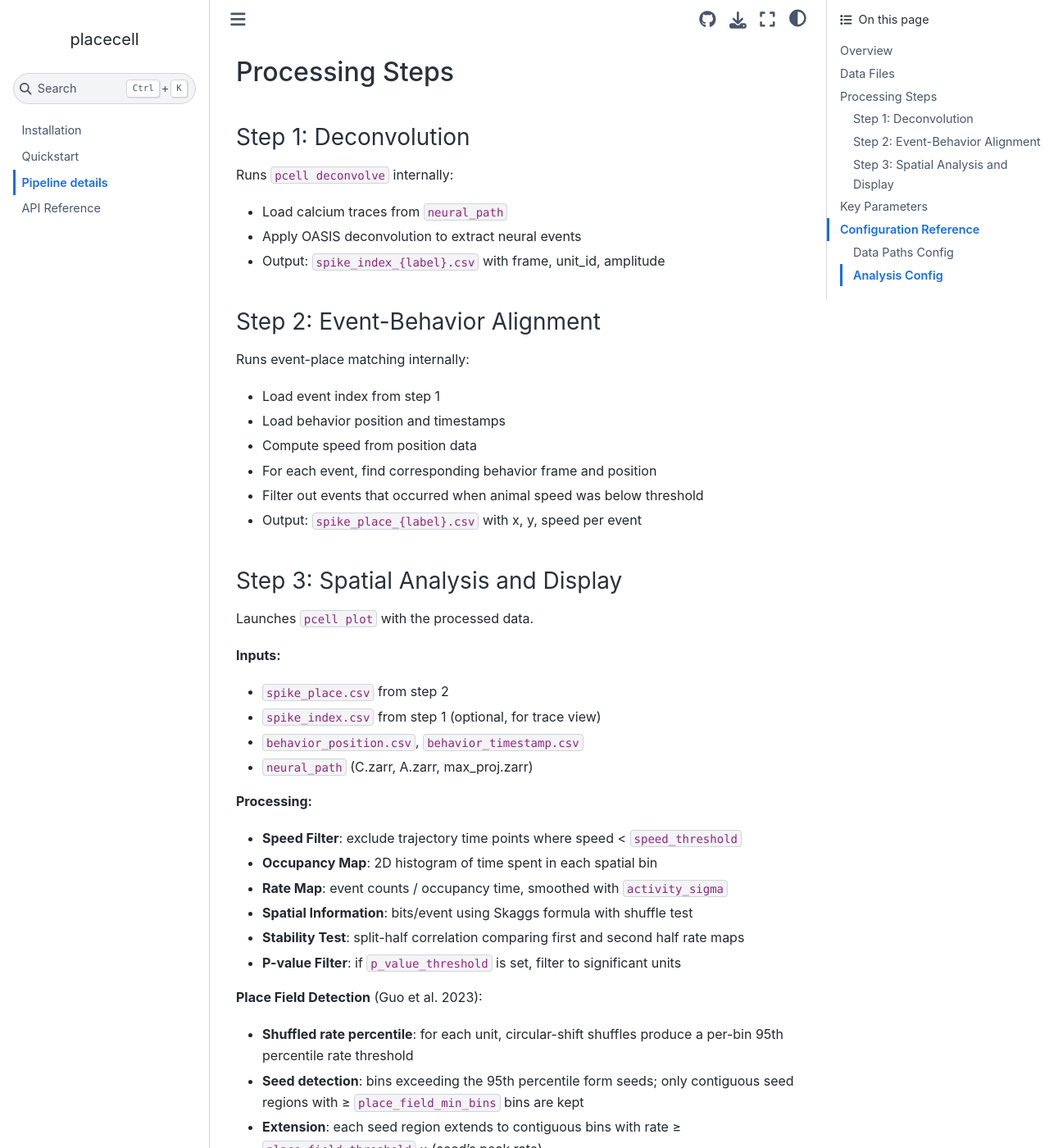
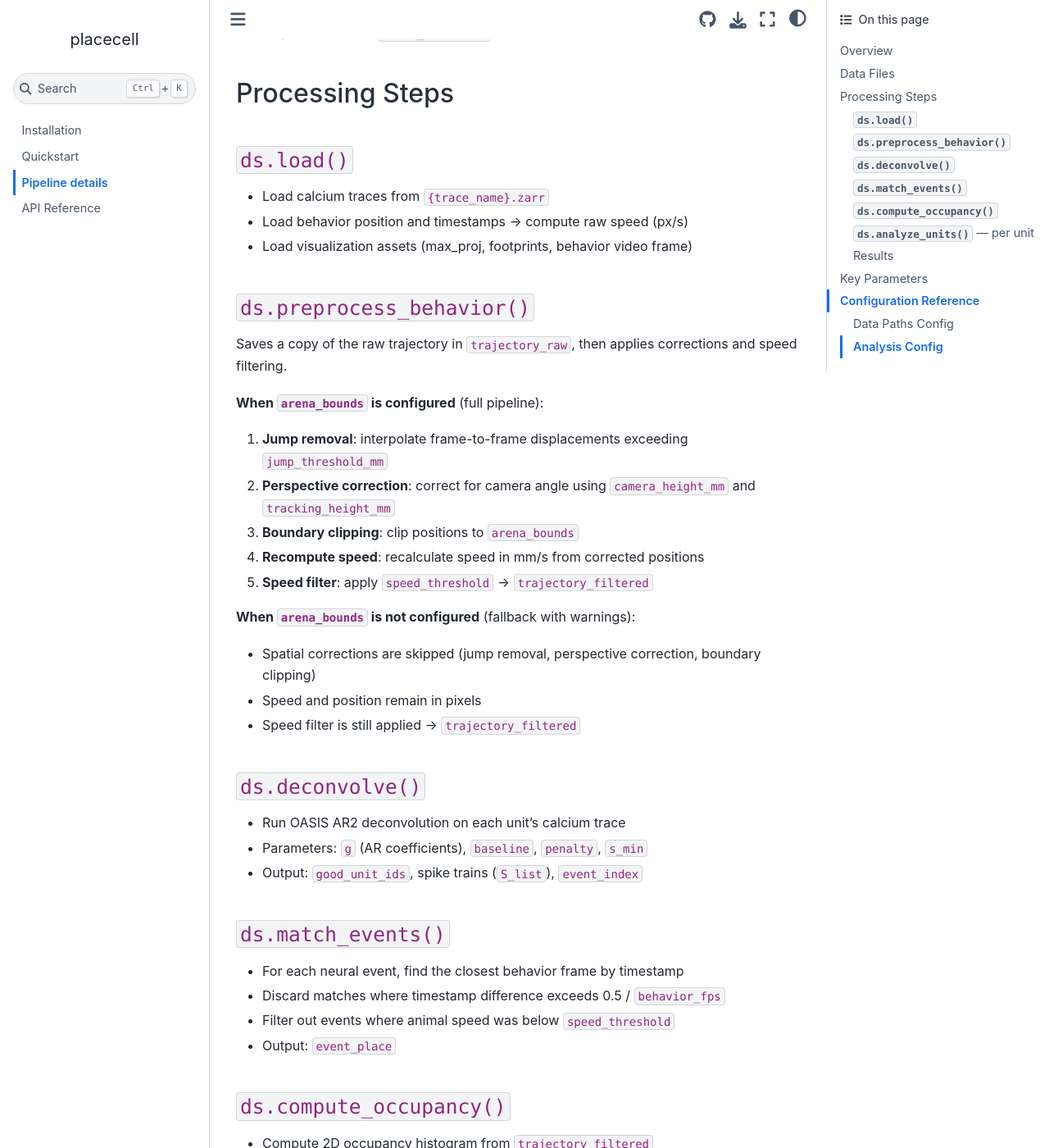
Before and after one commit to miniscope/placecell, a Sphinx documentation site: the page built from docs/pipeline.md, in a window 1280 px wide and 1400 px high, scrolled down 895 px. Shown: the whole window at 82% size. Built offline with Sphinx 7.4.7 and the Sphinx Book theme 1.1.4, drawn with Linux system fonts in a browser that asks for light colours; some of the changed text lies outside the part shown.

Commit message:
removed unused parameters/options, update docs, behavior preprocessing

````diff
--- a/docs/pipeline.md
+++ b/docs/pipeline.md
@@ -6,147 +6,168 @@ This document explains how the spatial neural activity analysis pipeline works.
 
 :::{dropdown} Pipeline Flowchart
 ```mermaid
-flowchart LR
+flowchart TD
     subgraph Input
-        A[("{trace_name}.zarr")]
-        A2[("A.zarr (optional)")]
-        A3[("max_proj.zarr (optional)")]
-        B[(neural_timestamp.csv)]
-        C[(behavior_position.csv)]
-        D[(behavior_timestamp.csv)]
+        subgraph Neural
+            A[("traces (.zarr)")]
+            B[("timestamp (.csv)")]
+        end
+        subgraph Behavior
+            C[("position (.csv)")]
+            D[("timestamp (.csv)")]
+        end
     end
 
-    subgraph Neural Processing
-        A --> E(Deconvolution)
-        E --> F[(event_index.csv)]
+    subgraph load ["ds.load()"]
+        A --> traces[Calcium Traces]
+        C --> load_beh("Load Positions<br/>• Compute Speed")
+        D --> load_beh
+        load_beh --> traj["Trajectory"]
     end
 
-    subgraph Event-Behavior Alignment
-        F --> G(Event-Place Matching)
-        B --> G
-        C --> G
-        D --> G
-        G --> R(Speed Filter)
-        R --> H[(event_place.csv)]
+    subgraph preprocess ["ds.preprocess_behavior()"]
+        traj --> PP("• Jump Removal<br/>• Perspective Correction<br/>• Boundary Clipping<br/>• Recompute Speed (mm/s)")
+        PP --> SF(Speed Filter)
+        SF --> traj_filt[Filtered Trajectory]
     end
 
-    subgraph pcell plot
-        A --> O
-        A2 --> O
-        A3 --> O
-        F --> O
-        Q --> P
-        H --> P
-        J --> P
-        K --> P
-        L --> P
-        N --> P
-        S --> P
-        subgraph Spatial Analysis
-            C --> I(Speed Filter)
-            D --> I
-            I --> Q[(Filtered Trajectory)]
-            Q --> J(Occupancy Map)
-            H --> K(Rate Map)
-            J --> K
-            K --> L(Spatial Information)
-            K --> S(Stability Test)
-            L --> N(Significance Test)
-        end
+    subgraph deconv ["ds.deconvolve()"]
+        traces --> OASIS(OASIS AR2 Deconvolution)
+        OASIS --> S_list[Event Trains]
+        OASIS --> event_idx[(event_index)]
+    end
 
-        subgraph Display
-            O[[Neural Data]] --> M(Place Cell Viewer)
-            P[[Spatial Maps]] --> M
-        end
+    subgraph match ["ds.match_events()"]
+        event_idx --> EM("• Timestamp Matching<br/>• Speed Filter")
+        B --> EM
+        traj --> EM
+        EM --> event_place[(event_place)]
+    end
 
+    subgraph occupancy ["ds.compute_occupancy()"]
+        traj_filt --> OCC(Occupancy Map)
+    end
+
+    event_place --> unit_input["• Events<br/>• Occupancy<br/>• Filtered Trajectory"]
+    OCC --> unit_input
+    traj_filt --> unit_input
+
+    subgraph analyze ["ds.analyze_units() — per unit"]
+        unit_input --> RM(Rate Map)
+        unit_input --> SI("Spatial Information<br/>+ Shuffle Test")
+        SI --> pval[SI p-value]
+        unit_input --> RATE_SHUF("Shuffled Rate<br/>Percentile")
+        RATE_SHUF --> PF("Place Field Detection")
+        unit_input --> STAB("Split-Half Stability<br/>+ Shuffle Test")
+        STAB --> stab_p[Stability p-value]
+    end
+
+    subgraph results [Results]
+        pval --> PC{"Place Cell<br/>Classification"}
+        stab_p --> PC
+        PF --> COV(Coverage Analysis)
+        PC --> browse(Interactive Browser)
+        COV --> browse
     end
 ```
 :::
 
 ## Data Files
 
-**Input files (in `neural_path` directory):**
-- `{trace_name}.zarr`: calcium traces (frames × units), name specified by `trace_name` in config (e.g., `C.zarr` or `C_lp.zarr`)
+**Neural inputs** (in `neural_path` directory):
+- `{trace_name}.zarr`: calcium traces (frames × units). Name set by `trace_name` in config (e.g. `C.zarr`, `C_lp.zarr`)
 - `A.zarr`: spatial footprints for cell contour overlay (optional)
 - `max_proj.zarr`: max projection image for visualization background (optional)
 
-**Other input files:**
-- `neural_timestamp.csv`: neural frame timestamps
-- `behavior_position.csv`: animal position (x, y per frame, DeepLabCut format with bodypart columns)
+**Behavior inputs:**
+- `neural_timestamp.csv`: neural frame timestamps (frame, timestamp_first, timestamp_last)
+- `behavior_position.csv`: animal position per frame (DeepLabCut format with bodypart columns)
 - `behavior_timestamp.csv`: behavior frame timestamps
 
-**Intermediate files:**
-- `event_index.csv`: deconvolved neural events (frame, unit_id, amplitude)
-- `event_place.csv`: events matched to position with speed (frame, unit_id, x, y, speed) - only includes events during movement above speed threshold
+**Intermediate DataFrames** (generated during pipeline):
+- `event_index`: deconvolved neural events (frame, unit_id, amplitude `s`)
+- `event_place`: events matched to position with speed (unit_id, frame, s, x, y, speed) — only events above `speed_threshold`
 
 ## Processing Steps
 
-### Step 1: Deconvolution
+### `ds.load()`
 
-Runs `pcell deconvolve` internally:
+- Load calcium traces from `{trace_name}.zarr`
+- Load behavior position and timestamps → compute raw speed (px/s)
+- Load visualization assets (max_proj, footprints, behavior video frame)
 
-- Load calcium traces from `neural_path`
-- Apply OASIS deconvolution to extract neural events
-- Output: `spike_index_{label}.csv` with frame, unit_id, amplitude
+### `ds.preprocess_behavior()`
 
-### Step 2: Event-Behavior Alignment
+Saves a copy of the raw trajectory in `trajectory_raw`, then applies corrections and speed filtering.
 
-Runs event-place matching internally:
+**When `arena_bounds` is configured** (full pipeline):
 
-- Load event index from step 1
-- Load behavior position and timestamps
-- Compute speed from position data
-- For each event, find corresponding behavior frame and position
-- Filter out events that occurred when animal speed was below threshold
-- Output: `spike_place_{label}.csv` with x, y, speed per event
+1. **Jump removal**: interpolate frame-to-frame displacements exceeding `jump_threshold_mm`
+2. **Perspective correction**: correct for camera angle using `camera_height_mm` and `tracking_height_mm`
+3. **Boundary clipping**: clip positions to `arena_bounds`
+4. **Recompute speed**: recalculate speed in mm/s from corrected positions
+5. **Speed filter**: apply `speed_threshold` → `trajectory_filtered`
 
-### Step 3: Spatial Analysis and Display
+**When `arena_bounds` is not configured** (fallback with warnings):
 
-Launches `pcell plot` with the processed data.
+- Spatial corrections are skipped (jump removal, perspective correction, boundary clipping)
+- Speed and position remain in pixels
+- Speed filter is still applied → `trajectory_filtered`
 
-**Inputs:**
-- `spike_place.csv` from step 2
-- `spike_index.csv` from step 1 (optional, for trace view)
-- `behavior_position.csv`, `behavior_timestamp.csv`
-- `neural_path` (C.zarr, A.zarr, max_proj.zarr)
+### `ds.deconvolve()`
 
-**Processing:**
-- **Speed Filter**: exclude trajectory time points where speed < `speed_threshold`
-- **Occupancy Map**: 2D histogram of time spent in each spatial bin
-- **Rate Map**: event counts / occupancy time, smoothed with `activity_sigma`
-- **Spatial Information**: bits/event using Skaggs formula with shuffle test
-- **Stability Test**: split-half correlation comparing first and second half rate maps
-- **P-value Filter**: if `p_value_threshold` is set, filter to significant units
+- Run OASIS AR2 deconvolution on each unit's calcium trace
+- Parameters: `g` (AR coefficients), `baseline`, `penalty`, `s_min`
+- Output: `good_unit_ids`, spike trains (`S_list`), `event_index`
 
-**Place Field Detection** (Guo et al. 2023):
-- **Shuffled rate percentile**: for each unit, circular-shift shuffles produce a per-bin 95th percentile rate threshold
-- **Seed detection**: bins exceeding the 95th percentile form seeds; only contiguous seed regions with ≥ `place_field_min_bins` bins are kept
-- **Extension**: each seed region extends to contiguous bins with rate ≥ `place_field_threshold` × (seed's peak rate)
-- Red contours on rate maps show the resulting place field boundaries
+### `ds.match_events()`
 
-**Coverage Analysis:**
-- **Coverage map**: sum of place field masks across place cells (how many cells cover each bin)
+- For each neural event, find the closest behavior frame by timestamp
+- Discard matches where timestamp difference exceeds 0.5 / `behavior_fps`
+- Filter out events where animal speed was below `speed_threshold`
+- Output: `event_place`
+
+### `ds.compute_occupancy()`
+
+- Compute 2D occupancy histogram from `trajectory_filtered`
+- Smooth with `occupancy_sigma`, mask bins below `min_occupancy`
+- Output: `occupancy_time`, `valid_mask`, bin edges
+
+### `ds.analyze_units()` — per unit
+
+Four independent computations from the same inputs (events, filtered trajectory, occupancy):
+
+- **Rate map**: event weights / occupancy time, smoothed with `activity_sigma` (for display)
+- **Spatial information + shuffle test**: Skaggs SI with circular-shift shuffle → SI p-value
+- **Shuffled rate percentile**: per-bin percentile of shuffled rate maps → used for place field seed detection
+- **Split-half stability + shuffle test**: correlation between first/second half rate maps with circular-shift shuffle → stability p-value
+
+**Place cell classification**: units with SI p-value < `p_value_threshold` AND stability p-value < `p_value_threshold`.
+
+**Place field detection** (Guo et al. 2023):
+1. **Seed detection**: bins where rate exceeds the shuffled rate percentile. Only contiguous seed regions with ≥ `place_field_min_bins` bins are kept
+2. **Extension**: each seed region extends to contiguous bins with rate ≥ `place_field_threshold` × (seed's peak rate)
+
+### Results
+
+- **Coverage map**: sum of place field masks across place cells
 - **Coverage curve**: cells sorted by field size (largest first), cumulative fraction of environment covered
-
-**Display:**
-- Max projection with cell footprint overlay
-- Trajectory with event locations (only events above speed threshold)
-- Rate map (normalized event rate) with place field contour
-- SI histogram (actual SI vs shuffle distribution)
-- Stability correlation with first/second half rate maps
-- Scrollable trace view at bottom
+- **Interactive browser**: max projection overlay, trajectory with events, rate map with place field contour, SI histogram, stability maps, trace view
 
 ## Key Parameters
 
-- `speed_threshold`: minimum speed to include data (filters both trajectory and events)
-- `min_occupancy`: minimum time per bin to be valid
-- `bins`: spatial resolution (number of bins)
+- `speed_threshold`: minimum speed to include data (mm/s)
+- `min_occupancy`: minimum time per bin to be valid (seconds)
+- `bins`: spatial resolution (number of bins per axis)
 - `occupancy_sigma`: Gaussian smoothing sigma for occupancy map (in bins)
 - `activity_sigma`: Gaussian smoothing sigma for rate map (in bins)
-- `n_shuffles`: number of shuffle iterations for p-value calculation
-- `p_value_threshold`: filter units by spatial information significance
-- `place_field_threshold`: fraction of peak rate for place field boundary (red contour)
-- `place_field_min_bins`: minimum contiguous bins for a place field component (filters isolated spots)
+- `n_shuffles`: number of circular-shift shuffle iterations
+- `min_shift_seconds`: minimum circular shift for shuffle test (seconds)
+- `p_value_threshold`: p-value threshold for both SI and stability significance
+- `si_weight_mode`: `"amplitude"` (event amplitudes) or `"binary"` (event counts)
+- `place_field_threshold`: fraction of peak rate for place field extension
+- `place_field_min_bins`: minimum contiguous bins for a place field seed
+- `place_field_seed_percentile`: percentile of shuffled rates for seed detection
 
 ## Configuration Reference
 
@@ -169,41 +190,41 @@ behavior_timestamp: path/to/behavior_timestamp.csv
 :::{dropdown} pcell_config.yaml
 ```yaml
 id: pcell_config
-mio_model: placecell.config.AnalysisConfig
+mio_model: pcell.config.AnalysisConfig
 mio_version: 0.8.1
 neural:
   id: neural
   fps: 20.0
   oasis:
     id: oasis
-    g: [1.60, -0.63]  # AR(2) coefficients, null to estimate from data
+    g: [1.60, -0.63]  # AR(2) coefficients (required, usually overridden by data config)
     baseline: p10
-    penalty: 0  # Sparsity penalty (higher = fewer events). Default 0.
-    optimize_g: 0  # Number of events to use for optimizing AR coefficients. 0 = no optimization (default).
-    lambda_: null  # Regularization parameter. null = auto-determined.
-    s_min: null  # Minimum event size. Positive = direct threshold, negative = calculated, 0 = auto, null = default.
+    penalty: 0.8  # Sparsity penalty (higher = fewer events). Default 0.
+    s_min: 0  # Minimum event size threshold. Default 0.
   trace_name: C_lp
 
 behavior:
   id: behavior
   behavior_fps: 20.0
-  speed_threshold: 10.0
+  speed_threshold: 10.0  # mm/s
   speed_window_frames: 5
-  bodypart: LED_clean
+  bodypart: LED
+  jump_threshold_mm: 100  # Max plausible frame-to-frame displacement (mm)
   spatial_map:
     id: spatial_map
     bins: 50
-    min_occupancy: 0.05  # Minimum occupancy (in seconds) to include a bin in spatial map
-    occupancy_sigma: 3  # Gaussian smoothing (in bins) for occupancy map (0 = no smoothing)
-    activity_sigma: 3  # Gaussian smoothing (in bins) for spatial activity map
-    n_shuffles: 500
+    min_occupancy: 0.025  # Minimum occupancy (in seconds) to include a bin
+    occupancy_sigma: 3  # Gaussian smoothing (in bins) for occupancy map
+    activity_sigma: 3  # Gaussian smoothing (in bins) for rate map
+    n_shuffles: 1000
     random_seed: 1
-    event_threshold_sigma: 0  # Sigma multiplier for event amplitude threshold in trajectory visualization
-    p_value_threshold: 0.05  # P-value threshold. Only units with p < threshold are plotted.
+    event_threshold_sigma: 0  # Sigma multiplier for event amplitude threshold
+    p_value_threshold: 0.05  # P-value threshold for SI and stability
     min_shift_seconds: 20  # Minimum circular shift (seconds) for shuffle test
-    si_weight_mode: amplitude  # 'amplitude' (event amplitudes) or 'binary' (event counts)
-    place_field_threshold: 0.2  # Fraction of peak rate for place field boundary (red contour)
-    place_field_min_bins: 5  # Minimum contiguous bins for a place field component
-    place_field_seed_percentile: 95  # Percentile of shuffled rates for seed detection. null = skip (faster)
+    si_weight_mode: amplitude  # 'amplitude' or 'binary'
+    place_field_threshold: 0.35  # Fraction of peak rate for place field boundary
+    place_field_min_bins: 5  # Minimum contiguous bins for a place field
+    place_field_seed_percentile: 95  # Percentile of shuffled rates for seed detection
+    trace_time_window: 600  # Time window (seconds) for trace display
 ```
 :::
````
Also changed, not shown: 8 other files.
